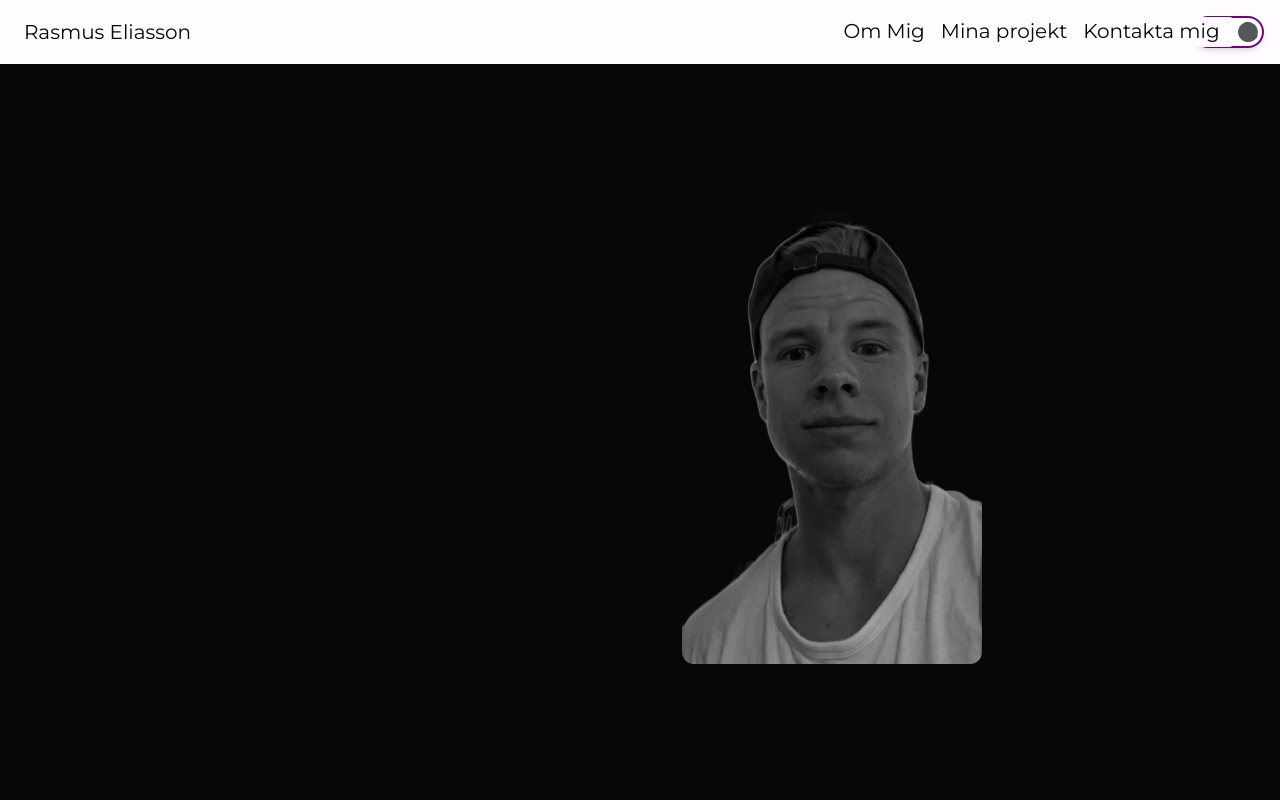
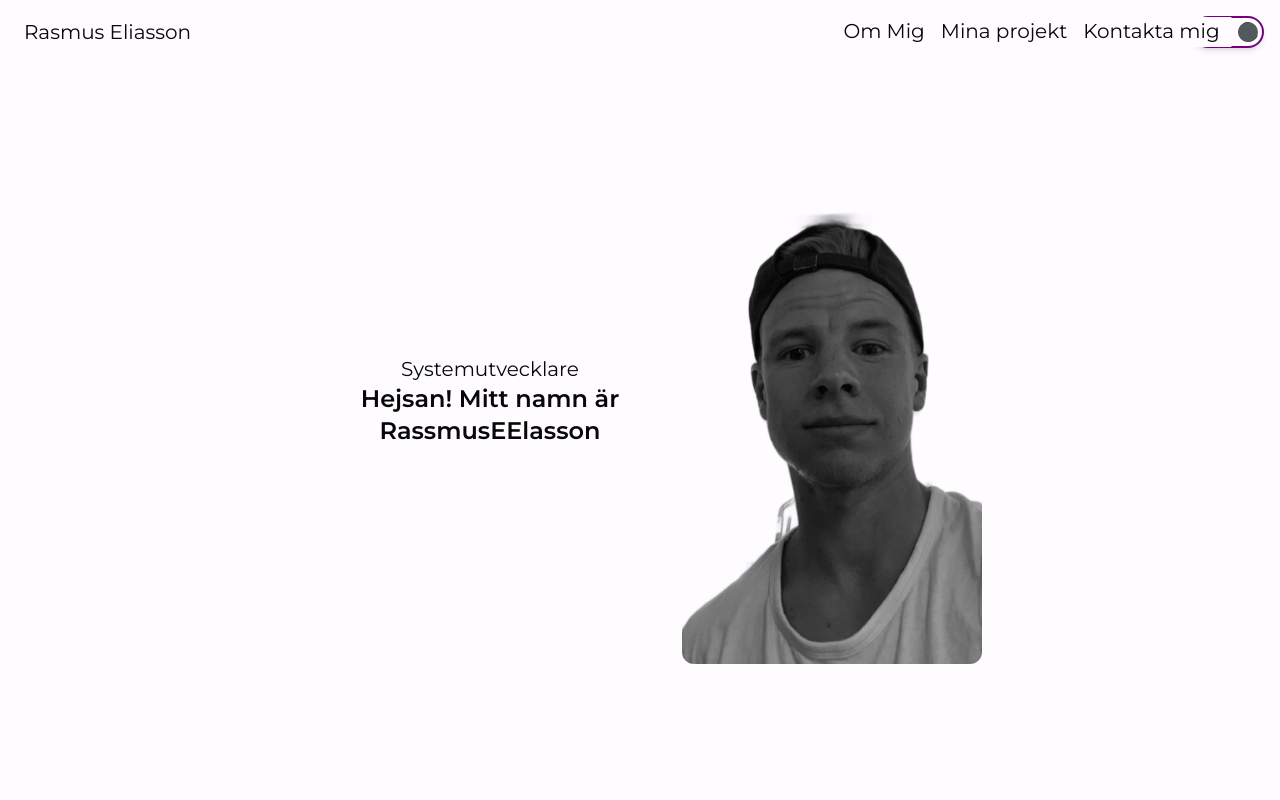
Before and after one commit to Rasmus3liasson/rasmus-portfolio, a Next.js app: page / in a window 1280 px wide. Shown: the top 800 px of the page. Built offline with nearby package versions, Linux system fonts and the light colour scheme; grey boxes are pictures that could not be loaded.

Commit message:
fixed background color

```diff
--- a/src/app/components/Hero.tsx
+++ b/src/app/components/Hero.tsx
@@ -38,7 +38,7 @@ export default function Hero() {
   }, []);
 
   return (
-    <section className="mt-[1px] h-screen w-full flex justify-center items-center bg-colors-black">
+    <section className="mt-[1px] h-screen w-full flex justify-center items-center bg-colors-white dark:bg-colors-black">
       <div className="flex flex-col items-center justify-center md:flex-row">
         <div className="w-96">
           <h2 className="text-xl text-center">Systemutvecklare</h2>
```
